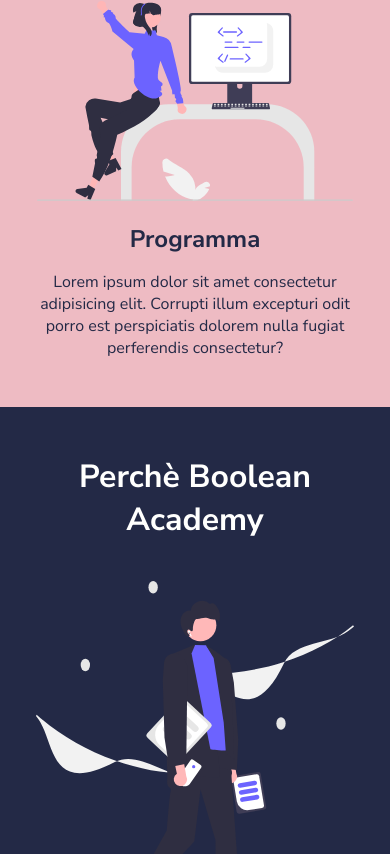
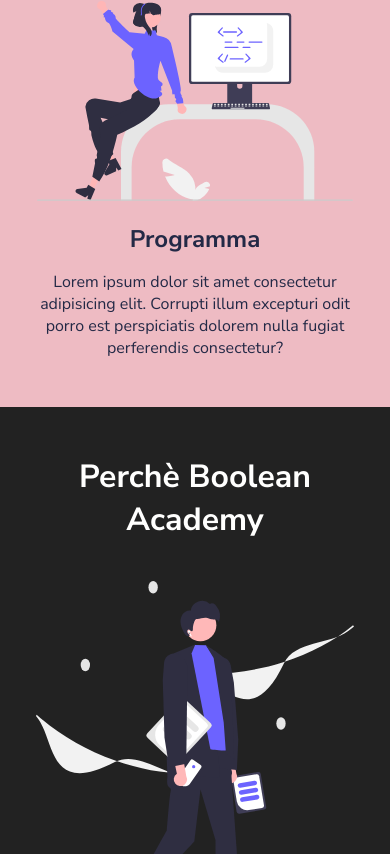
Before and after one commit to gianlucaligori/html-css-resp-wannabe, a plain HTML site: page index.html in a window 390 px wide. Shown: the part 1821-2675 px from the top of the page. Drawn offline with Linux system fonts and the light colour scheme.

Commit message:
last section background color fixed

```diff
--- a/css/style.css
+++ b/css/style.css
@@ -161,8 +161,17 @@ img {
         flex-wrap: wrap;
     }
 
+
+    /* E QUI SOTTO PER DARE SFONDO GRIGIO 34,34,34,255 ALL'ULTIMA SECTION SOVRASCRIVENDO CSS SOPRA */
+
+    .why-us {
+        background-color: rgba(34,34,34,255);
+        margin-bottom: 0;
+        padding-top: 3rem;
+        padding-bottom: 3rem;
+    }
+
+    .steps {
+        margin-bottom: 0;
+    }
 }
-
-
-
-/* BACKGROUND COLOR GRIGIO DA FIXARE */
```
